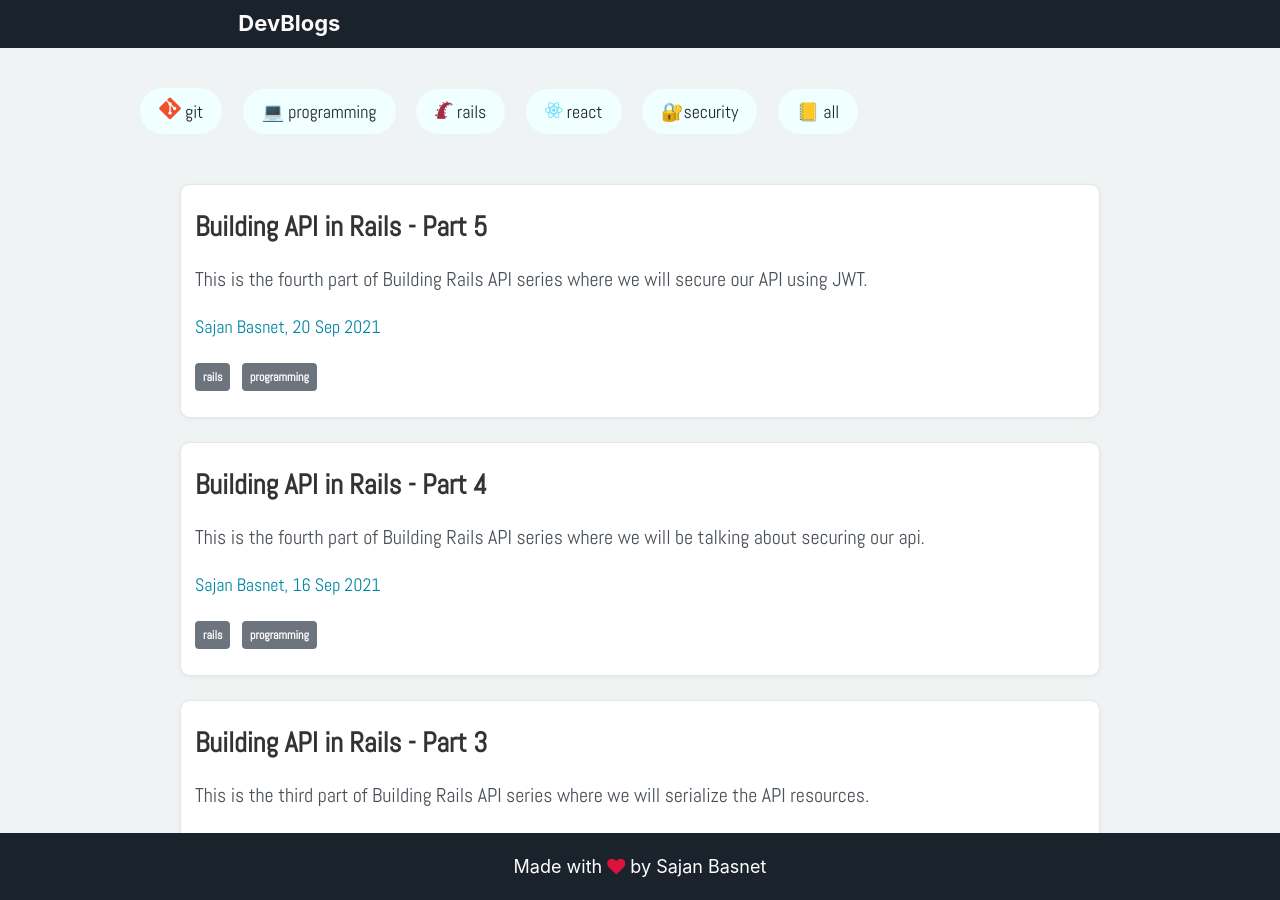
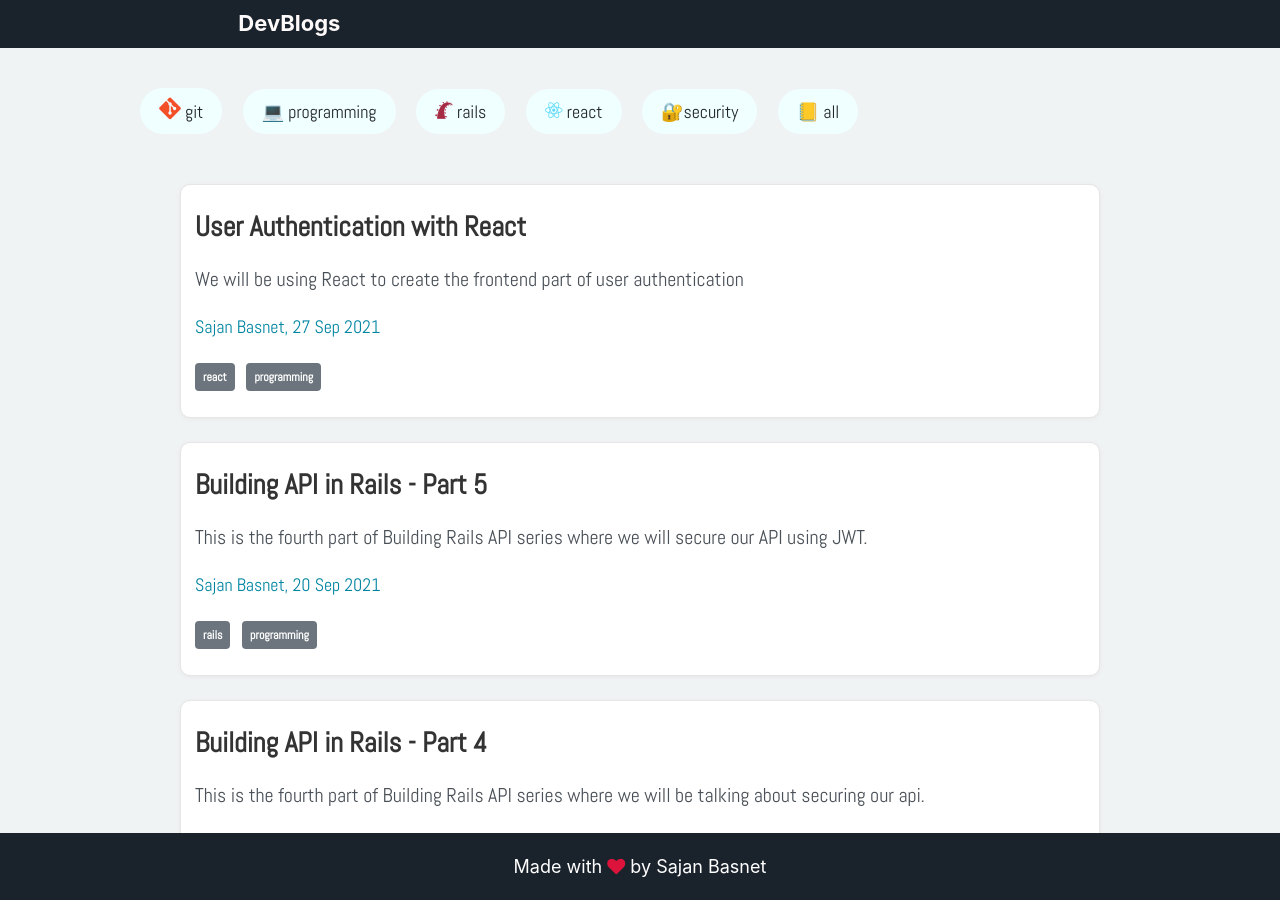
Before and after one commit to developerBlogs/developerBlogs.github.io, a Jekyll site: the page built from blogs/index.html, in a window 1280 px wide and 900 px high. Built offline with Jekyll 4.4.1, drawn with Linux system fonts in a browser that asks for light colours; emoji names are drawn with the system emoji font; some web fonts are replaced; the list of posts is cut into pages by our own code.

Commit message:
blog content correction

````diff
--- a/_posts/2021-08-29-rails_api_series-02.markdown
+++ b/_posts/2021-08-29-rails_api_series-02.markdown
@@ -160,7 +160,6 @@ require 'rails_helper'
 RSpec.describe User, type: :model do
   it { should validate_presence_of(:email) }
   it { should validate_presence_of(:fullname) }
-  it { should validate_presence_of(:password) }
   it {should validate_uniqueness_of(:email)}
 end
 ```
@@ -173,7 +172,7 @@ Our `user.rb` model will look something like this now
 
 ```ruby
 class User < ApplicationRecord
-  validates :email, :fullname, :password, presence: true
+  validates :email, :fullname, presence: true
   validates :email, uniqueness: true
 end
 ```
--- a/_posts/2021-09-16-rails_api_series-04.markdown
+++ b/_posts/2021-09-16-rails_api_series-04.markdown
@@ -69,7 +69,7 @@ If you have noticed in the previous part we had stored the password as a plain t
 
 The first thing we need to do is uncomment `gem 'bcrypt', '~> 3.1.7'` this guy in the gem file and then `bundle install`.
 
-In the `User` model we then need to add `has_secure_password`
+In the `User` model we then need to add `has_secure_password` and also active model validation for password presence.
 
 ```ruby
 class User < ApplicationRecord
--- /dev/null
+++ b/_posts/2021-09-27-user_authentication_with_react.markdown
@@ -0,0 +1,56 @@
+---
+layout: post
+title:  "User Authentication with React"
+date: '2021-09-27'
+categories: rails react
+author: Sajan Basnet
+tags: react programming
+toc: true
+permalink: '/blogs/react/user_authentication/01'
+summary: We will be using React to create the frontend part of user authentication
+uniq_heading_id: '#post10'
+uniq_body_id: 'post10'
+---
+
+<div class="row article-container mb-4">
+<div class="col-lg-9 col-md-9 mx-auto pt-3">
+Hi there, if you have been following the "Building API on Rails Series" then you will have an Rails API only application with user authentication. In this part we are going to integrate that API with the React application that we are going to build.
+<img class= "img-fluid img-thumbnail img-space mb-0" src="{{site.baseurl}}/assets/img/post8/security.jpg" alt="securing ruby on rails api">
+ <p class= "text-center mt-0">
+ <a href='https://www.freepik.com/vectors/business' class= "small">Business vector created by jcomp - www.freepik.com</a>
+</p>
+</div>
+</div>
+
+<div class="row article-container mb-4">
+<div class="col-lg-9 col-md-9 mx-auto pt-3">
+## Create React App
+Make sure that you have node and npm installed.
+```ruby
+npm --v
+6.14.12
+```
+Now let's create a React app using `npx`
+```ruby
+npx create-react-app web_app
+```
+After its finished `cd` inside the **web_app** folder and run
+```ruby
+npm start
+```
+</div>
+</div>
+
+<div class="row article-container">
+<div class="col-lg-9 col-md-9 mx-auto pt-3">
+Please feel free to give your feedback on the comment section below or ping me at <a aria-label="Send email" href="mailto:sajanbasnet75@gmail.com"><i class="icon fa fa-envelope" style="font-size:32px; margin: 0px 3px;"></i></a> or  <a aria-label="My LinkedIn" rel="noreferrer" target="_blank" href="https://www.linkedin.com/in/sajan-basnet-b4b1b0148/"><i class="icon fa fa-linkedin-square" style="font-size:32px; margin: 0px 3px;" aria-hidden="true"></i></a>. Have a great time :smiley_cat:
+
+<div>
+<strong>Related Topic</strong>
+
+  <a href="https://developerblogs.github.io/blogs/rails_api_series/03" rel="noreferrer" target="_blank">**Building API in Rails Part 3** </a>
+
+  <a href="https://developerblogs.github.io/blogs/rails_api_series/04" rel="noreferrer" target="_blank">**Building API in Rails Part 4** </a>
+</div>
+</div>
+</div>
````
